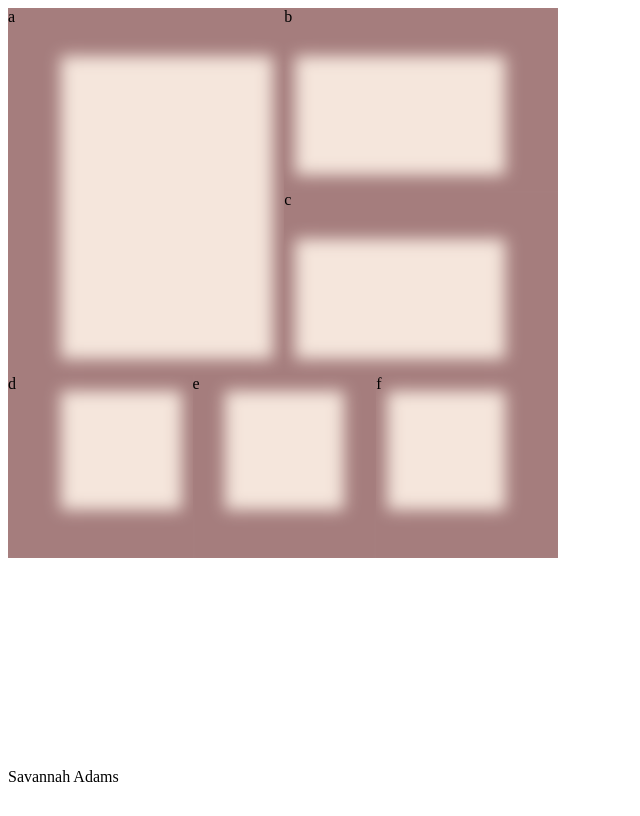
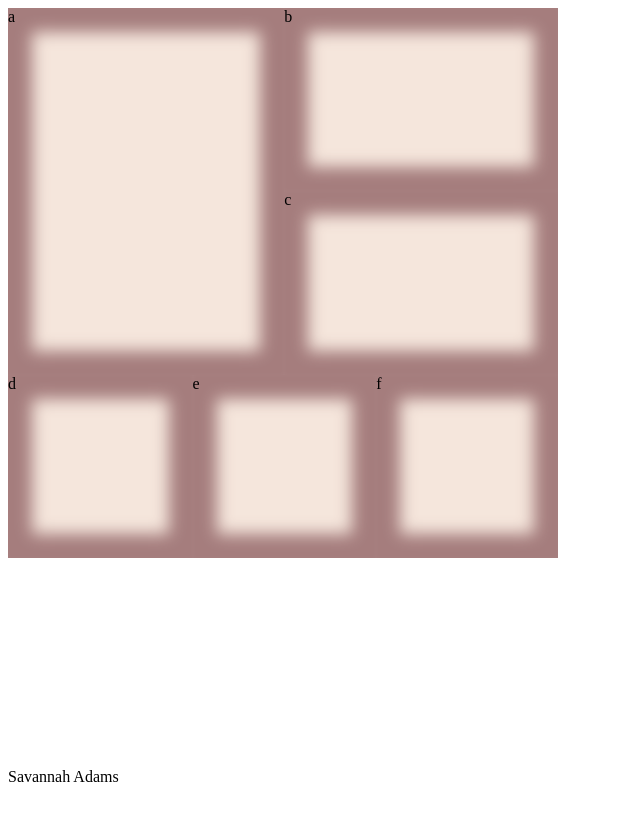
Before and after one commit to savannahjane90/css-grid, a plain HTML site: page index.html in a window 1280 px wide. Shown: the whole page, without its empty margins (0-640 px from the left). Drawn offline with Linux system fonts and the light colour scheme.

Commit message:
First commit

```diff
--- a/CSS/style.css
+++ b/CSS/style.css
@@ -15,43 +15,37 @@ main {
     background-color:rgb(245, 230, 220);
 }
 
-/*div>div {
-    box-shadow: inset 0 0 1.3em 1em rgb(145, 100, 100);
-}*/
-
+div>div {
+    box-shadow: inset 0 0 1em 1.5em rgb(165, 125, 125);
+}
 
 #one {
     grid-column: 1 / 4;
     grid-row: 1 / 3;
-    box-shadow: inset 1.3em 1em 1em 2em rgb(165, 125, 125);
+
 }
 
 #two {
     grid-column: 4 / 7;
     grid-row: 1 / 2;
-    box-shadow: inset -1.3em 1em 1em 2em rgb(165, 125, 125);
 }
 
 #three {
     grid-column: 4 / 7;
     grid-row: 2 / 3;
-    box-shadow: inset -1.3em 1em 1em 2em rgb(165, 125, 125);
 }
 
 #four {
     grid-column: 1 / 3;
     grid-row: 3 / 4;
-    box-shadow: inset 1.3em -1em 1em 2em rgb(165, 125, 125);
 }
 
 #five {
     grid-column: 3 / 5;
     grid-row: 3 / 4;
-    box-shadow: inset 0 -1em 1em 2em rgb(165, 125, 125);
 }
 
 #six {
     grid-column: 5 / 7;
     grid-row: 3 / 4;
-    box-shadow: inset -1.3em -1em 1em 2em rgb(165, 125, 125);
 }
```
